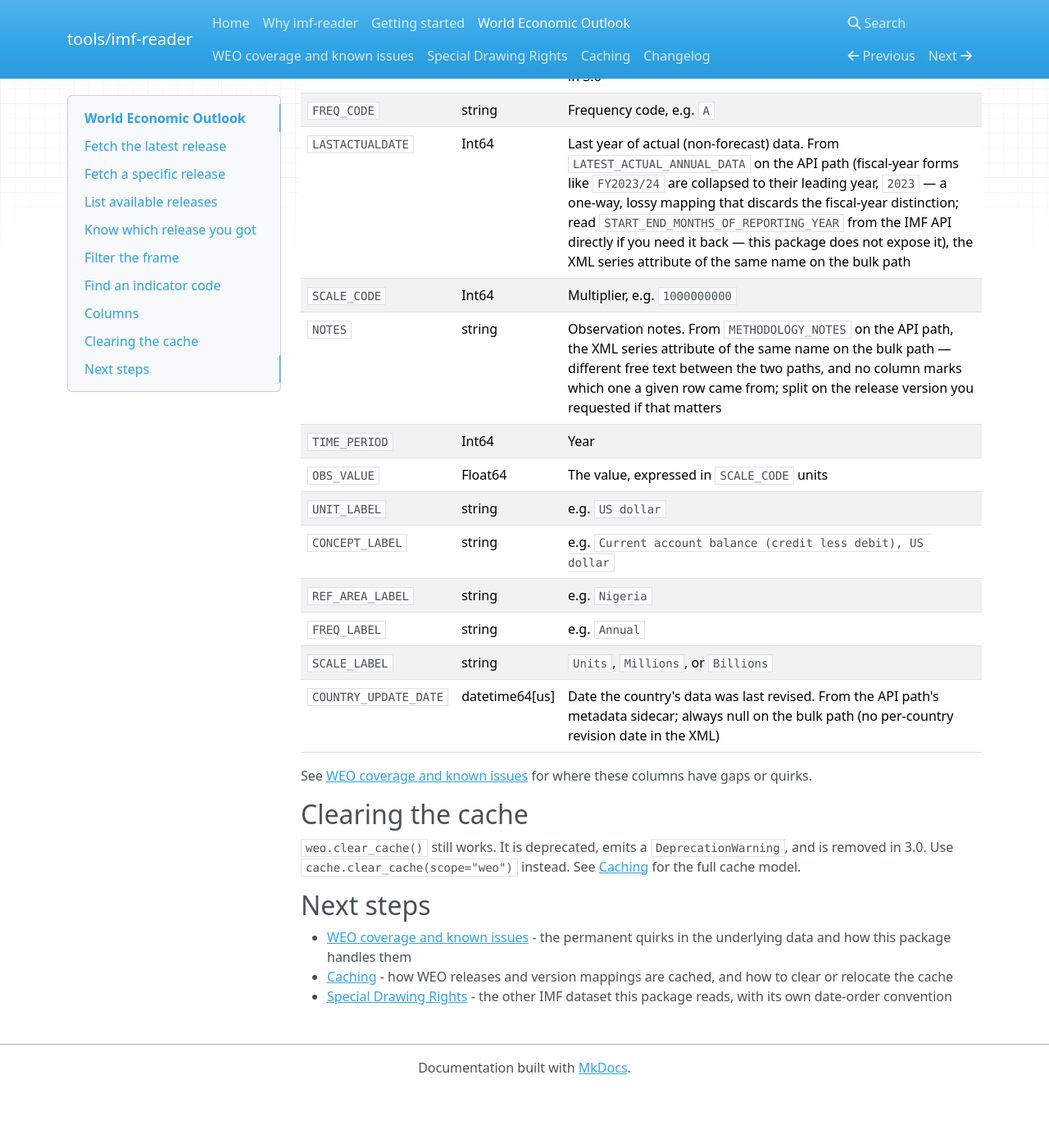
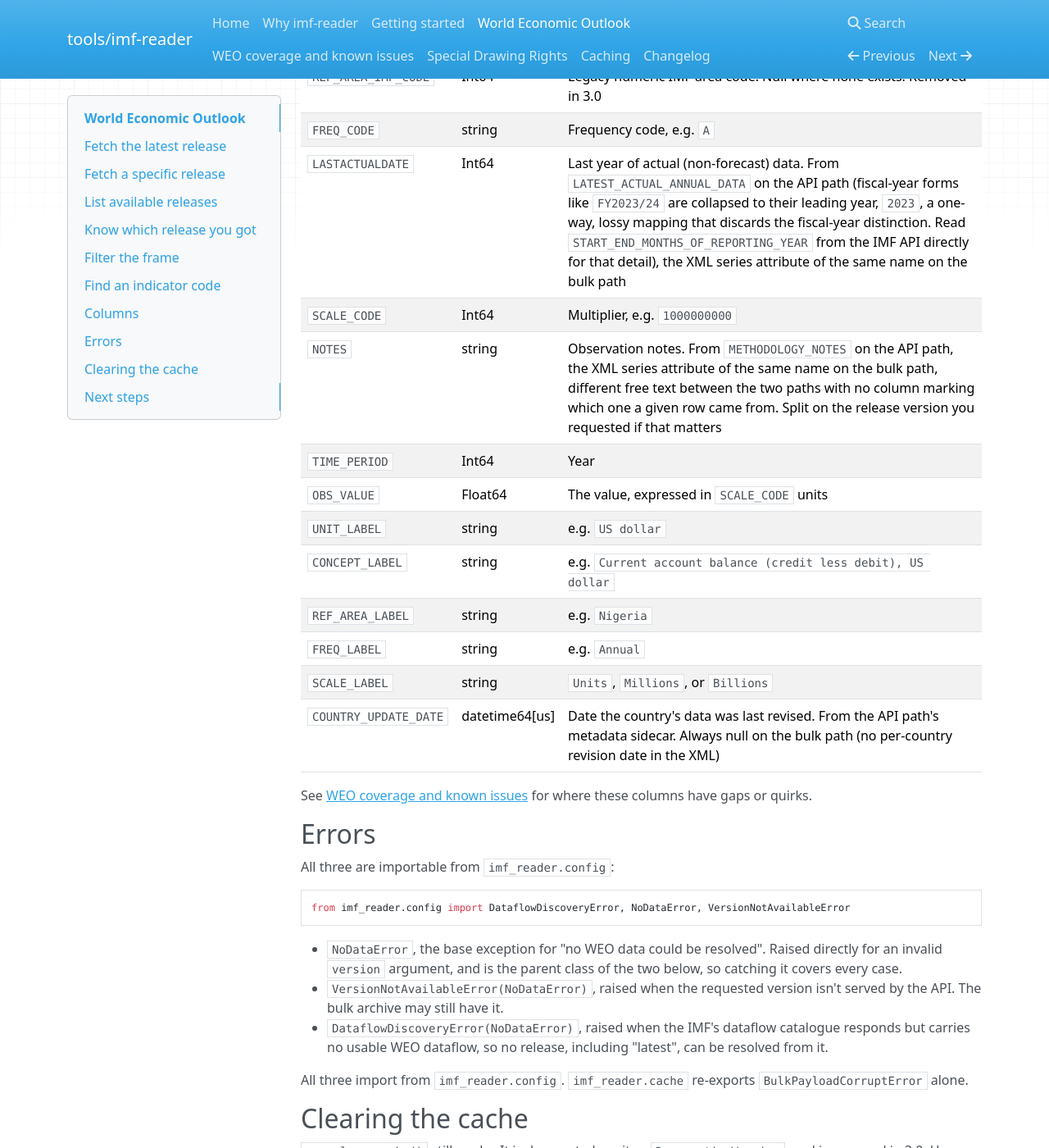
Before and after one commit to ONEcampaign/imf-reader, an MkDocs documentation site: the page built from docs/docs/weo.md, in a window 1280 px wide and 1400 px high, scrolled down 2960 px. Shown: the whole window at 82% size. Built offline with MkDocs 1.6.1, drawn with Linux system fonts in a browser that asks for light colours; nearby versions of some CDN libraries; before the commit the page ends 4290 px from its top, so only the background shows below that; some of the changed text lies outside the part shown.

````diff
--- a/docs/docs/weo.md
+++ b/docs/docs/weo.md
@@ -38,7 +38,7 @@ from imf_reader import weo
 df = weo.fetch_data(("April", 2024))
 ```
 
-The `version` argument is a `(month, year)` tuple, month first. The month must be `"April"` or `"October"`, matching the IMF's twice-yearly release schedule. An invalid version raises `NoDataError`.
+The `version` argument is a `(month, year)` tuple, month first. The month must be `"April"` or `"October"`, matching the IMF's twice-yearly release schedule. An invalid version raises `NoDataError`. See [Errors](#errors) below for where to import it from and what else `fetch_data` can raise.
 
 ## List available releases
 
@@ -78,10 +78,10 @@ weo.fetch_data.last_version_fetched
     If the release you asked for has no data yet, `fetch_data()` rolls back: for `version=None`
     ("latest"), it walks `get_weo_versions()` newest-first and tries up to 3 older releases,
     logging each attempt at WARNING. An explicit version (e.g. `fetch_data(("October", 2025))`)
-    never rolls back — if it can't be served, `fetch_data` raises instead of returning a
-    different release under your requested label. The version you asked for and the version you
-    got can differ only for `version=None`; check `last_version_fetched` when the exact release
-    matters.
+    never rolls back to a different release. If the API can't serve it, `fetch_data` falls back
+    to the bulk archive for that same version first (logging a warning), and only raises if the
+    archive can't serve it either. The version you asked for and the version you got can differ
+    only for `version=None`. Check `last_version_fetched` when the exact release matters.
 
 ## Filter the frame
 
@@ -133,32 +133,51 @@ CONCEPT_CODE
          GGX                                 Expenditure, General government, Domestic currency
 ```
 
-The October 2025 release covers 145 concepts across 210 areas, with `TIME_PERIOD` spanning 1980 to 2031.
+The April 2026 release covers 145 concepts across 210 areas, with `TIME_PERIOD` spanning 1980 to 2031.
 
 ## Columns
 
 The 16 columns below are identical in name, order, and meaning on both source paths (the API and the bulk archive).
 
-| Column                | dtype          | What it holds                                                                                                                                                                                                                                                                                                                                                                                                                          |
-| --------------------- | -------------- | -------------------------------------------------------------------------------------------------------------------------------------------------------------------------------------------------------------------------------------------------------------------------------------------------------------------------------------------------------------------------------------------------------------------------------------- |
-| `UNIT_CODE`           | string         | Unit code, e.g. `USD`                                                                                                                                                                                                                                                                                                                                                                                                                  |
-| `CONCEPT_CODE`        | string         | Indicator code, e.g. `NGDP_RPCH`                                                                                                                                                                                                                                                                                                                                                                                                       |
-| `REF_AREA_CODE`       | string         | ISO3 (`NGA`) or `G`-prefixed aggregate (`G001`)                                                                                                                                                                                                                                                                                                                                                                                        |
-| `REF_AREA_IMF_CODE`   | Int64          | Legacy numeric IMF area code. Null where none exists. Removed in 3.0                                                                                                                                                                                                                                                                                                                                                                   |
-| `FREQ_CODE`           | string         | Frequency code, e.g. `A`                                                                                                                                                                                                                                                                                                                                                                                                               |
-| `LASTACTUALDATE`      | Int64          | Last year of actual (non-forecast) data. From `LATEST_ACTUAL_ANNUAL_DATA` on the API path (fiscal-year forms like `FY2023/24` are collapsed to their leading year, `2023` — a one-way, lossy mapping that discards the fiscal-year distinction; read `START_END_MONTHS_OF_REPORTING_YEAR` from the IMF API directly if you need it back — this package does not expose it), the XML series attribute of the same name on the bulk path |
-| `SCALE_CODE`          | Int64          | Multiplier, e.g. `1000000000`                                                                                                                                                                                                                                                                                                                                                                                                          |
-| `NOTES`               | string         | Observation notes. From `METHODOLOGY_NOTES` on the API path, the XML series attribute of the same name on the bulk path — different free text between the two paths, and no column marks which one a given row came from; split on the release version you requested if that matters                                                                                                                                                   |
-| `TIME_PERIOD`         | Int64          | Year                                                                                                                                                                                                                                                                                                                                                                                                                                   |
-| `OBS_VALUE`           | Float64        | The value, expressed in `SCALE_CODE` units                                                                                                                                                                                                                                                                                                                                                                                             |
-| `UNIT_LABEL`          | string         | e.g. `US dollar`                                                                                                                                                                                                                                                                                                                                                                                                                       |
-| `CONCEPT_LABEL`       | string         | e.g. `Current account balance (credit less debit), US dollar`                                                                                                                                                                                                                                                                                                                                                                          |
-| `REF_AREA_LABEL`      | string         | e.g. `Nigeria`                                                                                                                                                                                                                                                                                                                                                                                                                         |
-| `FREQ_LABEL`          | string         | e.g. `Annual`                                                                                                                                                                                                                                                                                                                                                                                                                          |
-| `SCALE_LABEL`         | string         | `Units`, `Millions`, or `Billions`                                                                                                                                                                                                                                                                                                                                                                                                     |
-| `COUNTRY_UPDATE_DATE` | datetime64[us] | Date the country's data was last revised. From the API path's metadata sidecar; always null on the bulk path (no per-country revision date in the XML)                                                                                                                                                                                                                                                                                 |
+| Column                | dtype          | What it holds                                                                                                                                                                                                                                                                                                                                                                                   |
+| --------------------- | -------------- | ----------------------------------------------------------------------------------------------------------------------------------------------------------------------------------------------------------------------------------------------------------------------------------------------------------------------------------------------------------------------------------------------- |
+| `UNIT_CODE`           | string         | Unit code, e.g. `USD`                                                                                                                                                                                                                                                                                                                                                                           |
+| `CONCEPT_CODE`        | string         | Indicator code, e.g. `NGDP_RPCH`                                                                                                                                                                                                                                                                                                                                                                |
+| `REF_AREA_CODE`       | string         | ISO3 (`NGA`) or `G`-prefixed aggregate (`G001`)                                                                                                                                                                                                                                                                                                                                                 |
+| `REF_AREA_IMF_CODE`   | Int64          | Legacy numeric IMF area code. Null where none exists. Removed in 3.0                                                                                                                                                                                                                                                                                                                            |
+| `FREQ_CODE`           | string         | Frequency code, e.g. `A`                                                                                                                                                                                                                                                                                                                                                                        |
+| `LASTACTUALDATE`      | Int64          | Last year of actual (non-forecast) data. From `LATEST_ACTUAL_ANNUAL_DATA` on the API path (fiscal-year forms like `FY2023/24` are collapsed to their leading year, `2023`, a one-way, lossy mapping that discards the fiscal-year distinction. Read `START_END_MONTHS_OF_REPORTING_YEAR` from the IMF API directly for that detail), the XML series attribute of the same name on the bulk path |
+| `SCALE_CODE`          | Int64          | Multiplier, e.g. `1000000000`                                                                                                                                                                                                                                                                                                                                                                   |
+| `NOTES`               | string         | Observation notes. From `METHODOLOGY_NOTES` on the API path, the XML series attribute of the same name on the bulk path, different free text between the two paths with no column marking which one a given row came from. Split on the release version you requested if that matters                                                                                                           |
+| `TIME_PERIOD`         | Int64          | Year                                                                                                                                                                                                                                                                                                                                                                                            |
+| `OBS_VALUE`           | Float64        | The value, expressed in `SCALE_CODE` units                                                                                                                                                                                                                                                                                                                                                      |
+| `UNIT_LABEL`          | string         | e.g. `US dollar`                                                                                                                                                                                                                                                                                                                                                                                |
+| `CONCEPT_LABEL`       | string         | e.g. `Current account balance (credit less debit), US dollar`                                                                                                                                                                                                                                                                                                                                   |
+| `REF_AREA_LABEL`      | string         | e.g. `Nigeria`                                                                                                                                                                                                                                                                                                                                                                                  |
+| `FREQ_LABEL`          | string         | e.g. `Annual`                                                                                                                                                                                                                                                                                                                                                                                   |
+| `SCALE_LABEL`         | string         | `Units`, `Millions`, or `Billions`                                                                                                                                                                                                                                                                                                                                                              |
+| `COUNTRY_UPDATE_DATE` | datetime64[us] | Date the country's data was last revised. From the API path's metadata sidecar. Always null on the bulk path (no per-country revision date in the XML)                                                                                                                                                                                                                                          |
 
 See [WEO coverage and known issues](weo-coverage.md) for where these columns have gaps or quirks.
+
+## Errors
+
+All three are importable from `imf_reader.config`:
+
+```python
+from imf_reader.config import DataflowDiscoveryError, NoDataError, VersionNotAvailableError
+```
+
+- `NoDataError`, the base exception for "no WEO data could be resolved". Raised directly for an
+  invalid `version` argument, and is the parent class of the two below, so catching it covers
+  every case.
+- `VersionNotAvailableError(NoDataError)`, raised when the requested version isn't served by the
+  API. The bulk archive may still have it.
+- `DataflowDiscoveryError(NoDataError)`, raised when the IMF's dataflow catalogue responds but
+  carries no usable WEO dataflow, so no release, including "latest", can be resolved from it.
+
+All three import from `imf_reader.config`. `imf_reader.cache` re-exports `BulkPayloadCorruptError`
+alone.
 
 ## Clearing the cache
 
--- a/pyproject.toml
+++ b/pyproject.toml
@@ -1,6 +1,6 @@
 [project]
 name = "imf-reader"
-version = "2.0.1"
+version = "2.1.0"
 description = "A package to access imf data"
 authors = [{ name = "The ONE Campaign" }]
 license = "MIT"
@@ -30,7 +30,7 @@ classifiers = [
     "Typing :: Typed",
 ]
 dependencies = [
-    "pandas>=3.0.0",
+    "pandas>=2.2.2",
     "requests>=2.32.1",
     "beautifulsoup4>=4.12.3",
     "pyarrow>=16.0",
````
Also changed, not shown: docs/docs/caching.md (+14 -10 lines), docs/docs/getting-started.md (+11 -10 lines), docs/docs/index.md (+4 -4 lines), docs/docs/why-imf-reader.md (+16 -13 lines), CHANGELOG.md, 4 other files.
